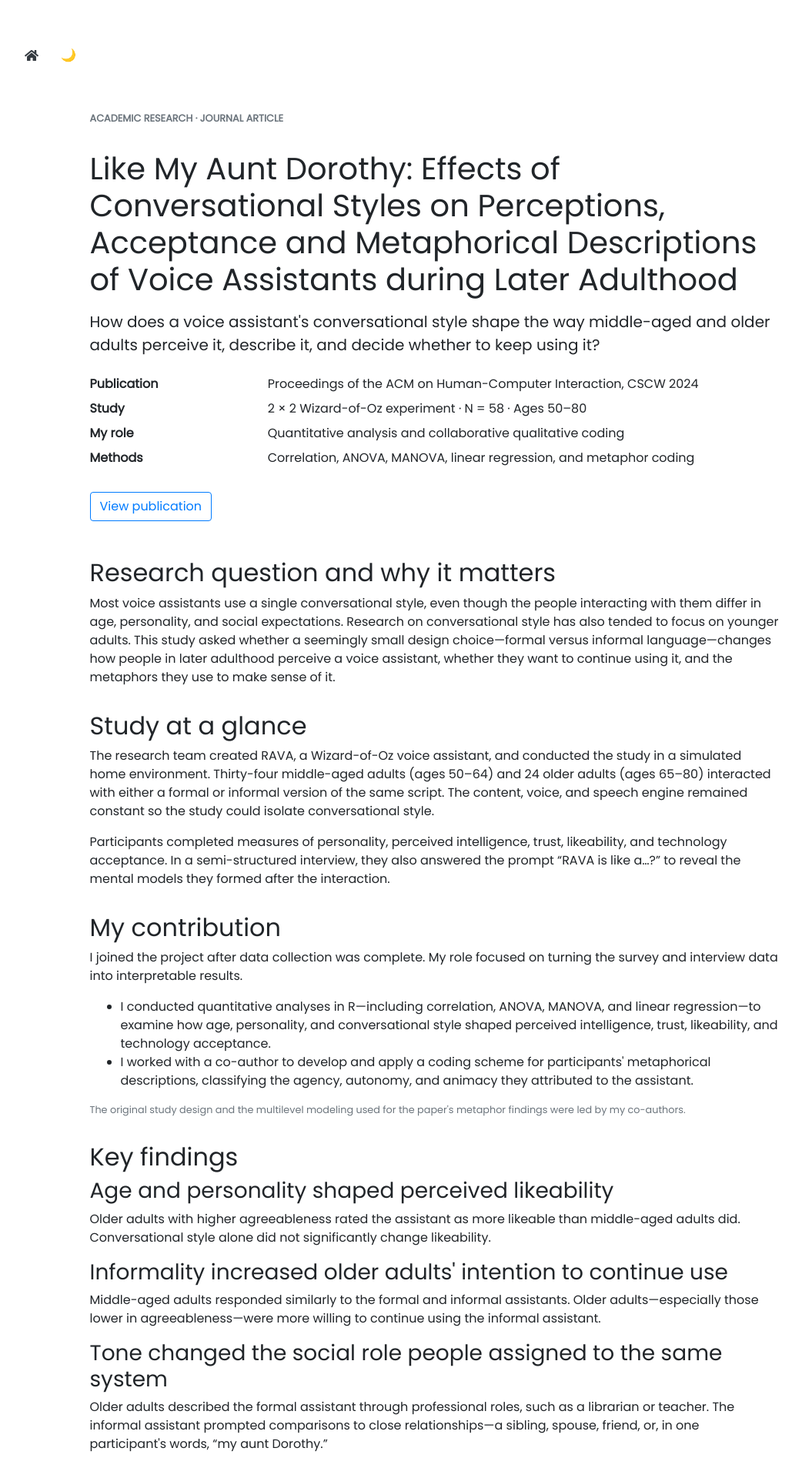
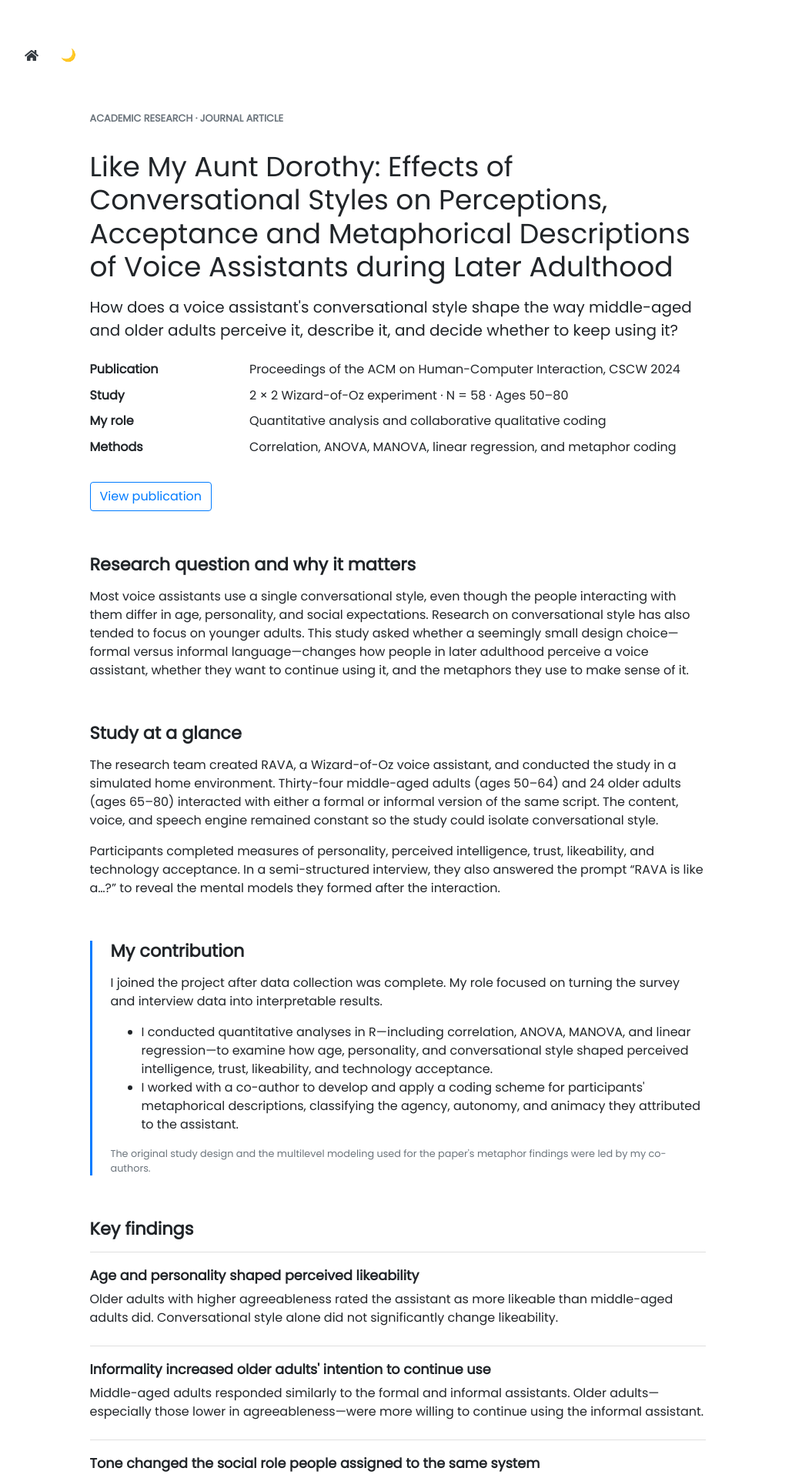
Before and after one commit to shenylin/shenylin.github.io, a Jekyll site: the page built from pages/conversational-agent.md, in a window 1280 px wide. Shown: the top 1920 px of the page at 77% size, without its empty margins (76-1118 px from the left). Built offline with Jekyll 4.4.1, drawn with Linux system fonts in a browser that asks for light colours; nearby versions of some CDN libraries.

Commit message:
Style research case page

```diff
--- a/assets/css/style.scss
+++ b/assets/css/style.scss
@@ -34,3 +34,59 @@
     text-decoration: none;
   }
 }
+
+
+.research-card-link {
+  overflow: hidden;
+
+  &:hover,
+  &:focus {
+    border-color: $primary;
+    text-decoration: none;
+  }
+}
+
+.research-case {
+  max-width: 800px;
+}
+
+.research-case-header h1 {
+  font-size: 2.25rem;
+  line-height: 1.2;
+}
+
+.research-meta dt,
+.research-meta dd {
+  margin-bottom: 0.6rem;
+}
+
+.research-section {
+  margin-top: 3.5rem;
+}
+
+.research-section h2 {
+  font-size: 1.4rem;
+  font-weight: 700;
+  margin-bottom: 1rem;
+}
+
+.research-contribution {
+  border-left: 3px solid $primary;
+  padding-left: 1.5rem;
+}
+
+.research-finding {
+  border-top: 1px solid rgba(128, 128, 128, 0.25);
+  padding: 1.25rem 0 0.5rem;
+}
+
+.research-finding h3 {
+  font-size: 1.1rem;
+  font-weight: 700;
+}
+
+@media (max-width: 575.98px) {
+  .research-case-header h1 {
+    font-size: 1.8rem;
+  }
+}
```
